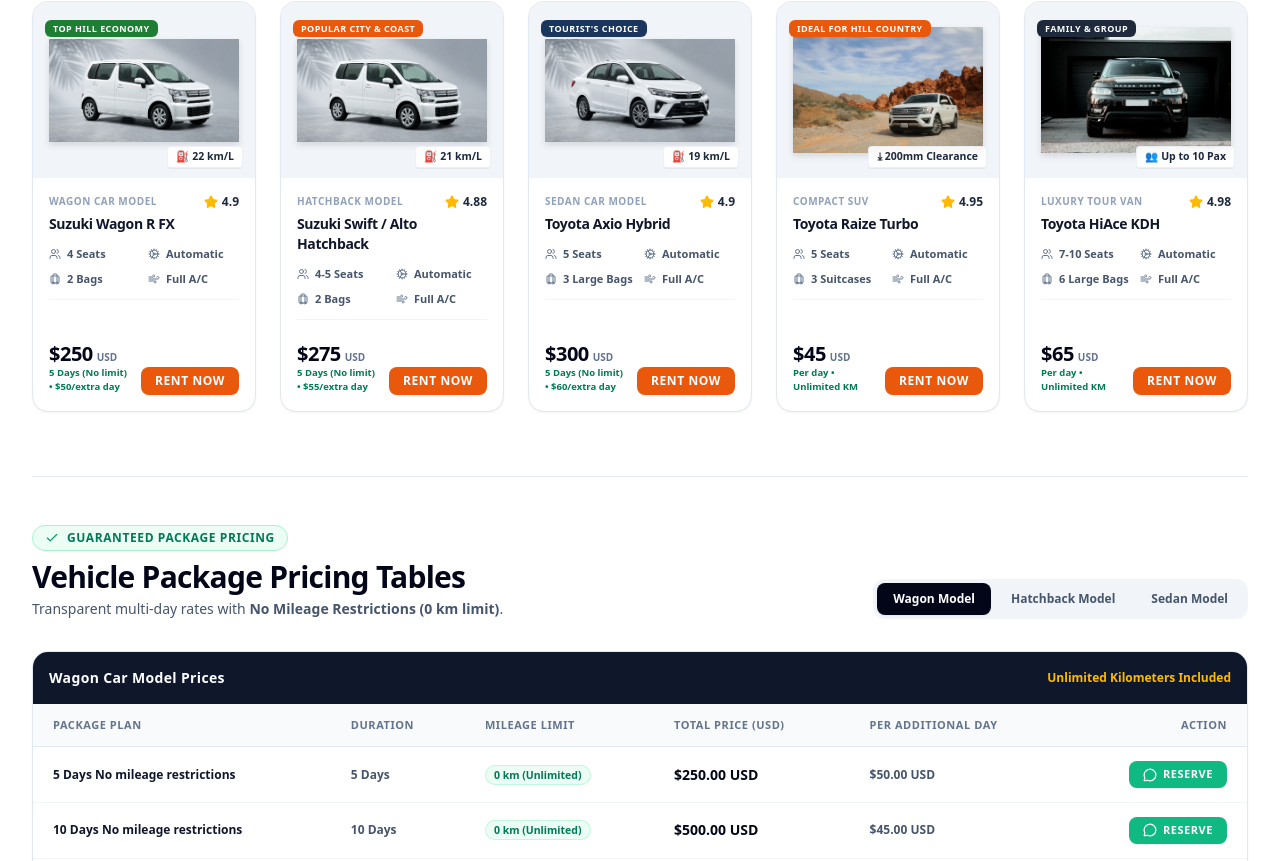
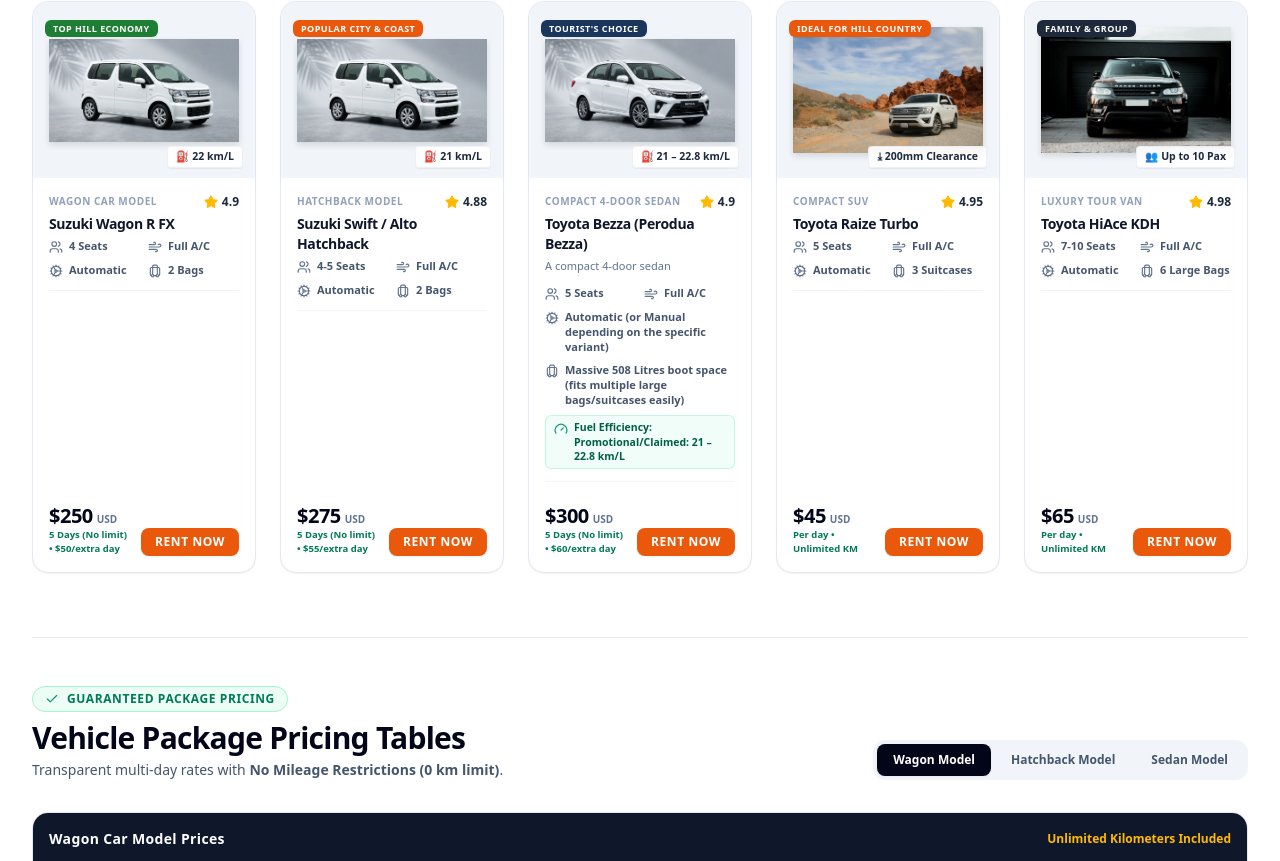
Before and after one commit to sahan125/ceylon-trail-web, a Next.js app: page / in a window 1280 px wide. Shown: the part 1939-2800 px from the top of the page. Built offline with nearby package versions, Linux system fonts and the light colour scheme; no server answers; the database is empty.

Commit message:
Rename Ceylon Trail to Lanka Trails

```diff
--- a/data/bookings.json
+++ b/data/bookings.json
@@ -90,9 +90,9 @@
     "clientName": "Sarah & James P.",
     "phone": "+44 7911 123456",
     "email": "sarah.james@example.co.uk",
-    "vehicleId": "axio-hybrid",
-    "vehicleName": "Toyota Axio Hybrid",
-    "vehicleCategory": "COMFORT SEDAN",
+    "vehicleId": "toyota-bezza",
+    "vehicleName": "Toyota Bezza (Perodua Bezza)",
+    "vehicleCategory": "COMPACT 4-DOOR SEDAN",
     "rentalType": "chauffeur",
     "location": "Bandaranaike Intl. Airport (BIA)",
     "pickupDate": "2026-04-12",
--- a/src/components/Fleet.tsx
+++ b/src/components/Fleet.tsx
@@ -2,7 +2,7 @@
 
 import React, { useState } from "react";
 import Image from "next/image";
-import { Star, Users, Luggage, Wind, Cog, Check, ArrowRight, MessageCircle } from "lucide-react";
+import { Star, Users, Luggage, Wind, Cog, Check, ArrowRight, MessageCircle, Gauge } from "lucide-react";
 import { VEHICLES, Vehicle, VEHICLE_PRICING_TABLES } from "@/data/mockData";
 
 interface FleetProps {
@@ -145,28 +145,41 @@
                   </div>
 
                   {/* Car Name */}
-                  <h3 className="text-sm font-extrabold text-slate-900 tracking-tight mb-3">
+                  <h3 className="text-sm font-extrabold text-slate-900 tracking-tight mb-1">
                     {car.name}
                   </h3>
+                  {car.description && (
+                    <p className="text-[11px] text-slate-500 font-medium mb-2.5">
+                      {car.description}
+                    </p>
+                  )}
 
-                  {/* Specs 2x2 Grid */}
+                  {/* Specs Grid */}
                   <div className="grid grid-cols-2 gap-y-2 gap-x-2 text-[11px] font-semibold text-slate-600 mb-4 pb-3 border-b border-slate-100">
-                    <div className="flex items-center gap-1.5">
-                      <Users className="w-3 h-3 text-slate-500 shrink-0" />
-                      <span>{car.specs.seats}</span>
+                    <div className="flex items-start gap-1.5">
+                      <Users className="w-3.5 h-3.5 text-slate-500 shrink-0 mt-0.5" />
+                      <span className="leading-snug">{car.specs.seats}</span>
                     </div>
-                    <div className="flex items-center gap-1.5">
-                      <Cog className="w-3 h-3 text-slate-500 shrink-0" />
-                      <span>{car.specs.transmission}</span>
+                    <div className="flex items-start gap-1.5">
+                      <Wind className="w-3.5 h-3.5 text-slate-500 shrink-0 mt-0.5" />
+                      <span className="leading-snug">{car.specs.ac}</span>
                     </div>
-                    <div className="flex items-center gap-1.5">
-                      <Luggage className="w-3 h-3 text-slate-500 shrink-0" />
-                      <span>{car.specs.luggage}</span>
+                    <div className={`flex items-start gap-1.5 ${car.specs.transmission.length > 20 ? "col-span-2" : "col-span-1"}`}>
+                      <Cog className="w-3.5 h-3.5 text-slate-500 shrink-0 mt-0.5" />
+                      <span className="leading-snug">{car.specs.transmission}</span>
                     </div>
-                    <div className="flex items-center gap-1.5">
-                      <Wind className="w-3 h-3 text-slate-500 shrink-0" />
-                      <span>{car.specs.ac}</span>
+                    <div className={`flex items-start gap-1.5 ${car.specs.luggage.length > 20 ? "col-span-2" : "col-span-1"}`}>
+                      <Luggage className="w-3.5 h-3.5 text-slate-500 shrink-0 mt-0.5" />
+                      <span className="leading-snug">{car.specs.luggage}</span>
                     </div>
+                    {car.fuelEfficiency && (
+                      <div className="col-span-2 flex items-start gap-1.5 text-emerald-800 bg-emerald-50/70 border border-emerald-200/60 rounded-md px-2 py-1 text-[10.5px]">
+                        <Gauge className="w-3.5 h-3.5 text-emerald-600 shrink-0 mt-0.5" />
+                        <span className="leading-snug">
+                          <strong>Fuel Efficiency:</strong> {car.fuelEfficiency}
+                        </span>
+                      </div>
+                    )}
                   </div>
                 </div>
 
--- a/src/components/Modals/BookingModal.tsx
+++ b/src/components/Modals/BookingModal.tsx
@@ -20,6 +20,7 @@
   Wind,
   Cog,
   CheckCircle2,
+  Gauge,
 } from "lucide-react";
 import {
   VEHICLES,
@@ -359,6 +360,11 @@
                   <h4 className="text-base sm:text-lg font-black tracking-tight text-white">
                     {currentCar.name}
                   </h4>
+                  {currentCar.description && (
+                    <p className="text-xs text-slate-400 font-medium mt-0.5">
+                      {currentCar.description}
+                    </p>
+                  )}
 
                   {/* Specs Badges */}
                   <div className="flex flex-wrap items-center justify-center sm:justify-start gap-2 text-[11px] text-slate-300 font-medium mt-1.5">
@@ -374,6 +380,11 @@
                     <span className="inline-flex items-center gap-1 bg-slate-800/90 px-2 py-0.5 rounded">
                       <Wind className="w-3 h-3 text-slate-400" /> {currentCar.specs.ac}
                     </span>
+                    {currentCar.fuelEfficiency && (
+                      <span className="inline-flex items-center gap-1 bg-emerald-950/80 text-emerald-300 border border-emerald-800/60 px-2 py-0.5 rounded">
+                        <Gauge className="w-3 h-3 text-emerald-400" /> {currentCar.fuelEfficiency}
+                      </span>
+                    )}
                   </div>
                 </div>
               </div>
--- a/src/data/mockData.ts
+++ b/src/data/mockData.ts
@@ -50,6 +50,7 @@
 export interface Vehicle {
   id: string;
   name: string;
+  description?: string;
   badge: string;
   badgeType: "green" | "blue" | "orange" | "slate";
   metric: string;
@@ -63,6 +64,7 @@
     luggage: string;
     ac: string;
   };
+  fuelEfficiency?: string;
   price: number;
   priceUnit: string;
   pricingCategory?: "Wagon" | "Hatchback" | "Sedan";
@@ -140,21 +142,23 @@
     extraDayUSD: 55,
   },
   {
-    id: "axio-hybrid",
-    name: "Toyota Axio Hybrid",
+    id: "toyota-bezza",
+    name: "Toyota Bezza (Perodua Bezza)",
+    description: "A compact 4-door sedan",
     badge: "TOURIST'S CHOICE",
     badgeType: "blue",
-    metric: "⛽ 19 km/L",
-    category: "SEDAN CAR MODEL",
+    metric: "⛽ 21 – 22.8 km/L",
+    category: "COMPACT 4-DOOR SEDAN",
     rating: 4.9,
     type: "Sedans",
     image: "/images/axio-sedan-fleet.png",
     specs: {
       seats: "5 Seats",
-      transmission: "Automatic",
-      luggage: "3 Large Bags",
+      transmission: "Automatic (or Manual depending on the specific variant)",
+      luggage: "Massive 508 Litres boot space (fits multiple large bags/suitcases easily)",
       ac: "Full A/C",
     },
+    fuelEfficiency: "Promotional/Claimed: 21 – 22.8 km/L",
     price: 300,
     priceUnit: "5 Days (No limit) • $60/extra day",
     pricingCategory: "Sedan",
--- a/src/lib/bookingsStore.ts
+++ b/src/lib/bookingsStore.ts
@@ -32,9 +32,9 @@
     clientName: "Sarah & James P.",
     phone: "+44 7911 123456",
     email: "sarah.james@example.co.uk",
-    vehicleId: "axio-hybrid",
-    vehicleName: "Toyota Axio Hybrid",
-    vehicleCategory: "COMFORT SEDAN",
+    vehicleId: "toyota-bezza",
+    vehicleName: "Toyota Bezza (Perodua Bezza)",
+    vehicleCategory: "COMPACT 4-DOOR SEDAN",
     rentalType: "chauffeur",
     location: "Bandaranaike Intl. Airport (BIA)",
     pickupDate: "2026-04-12",
```
